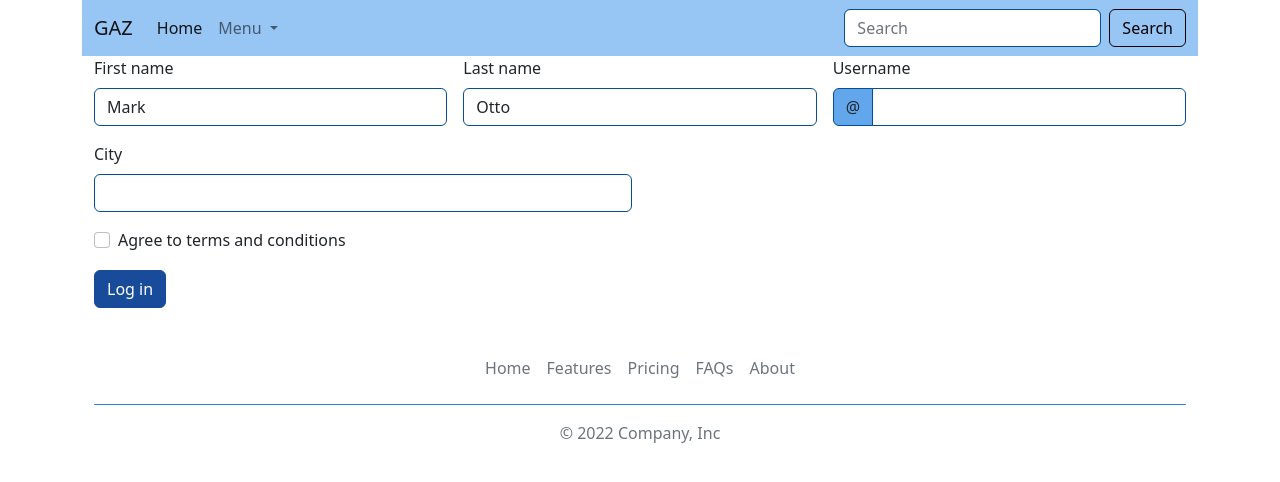
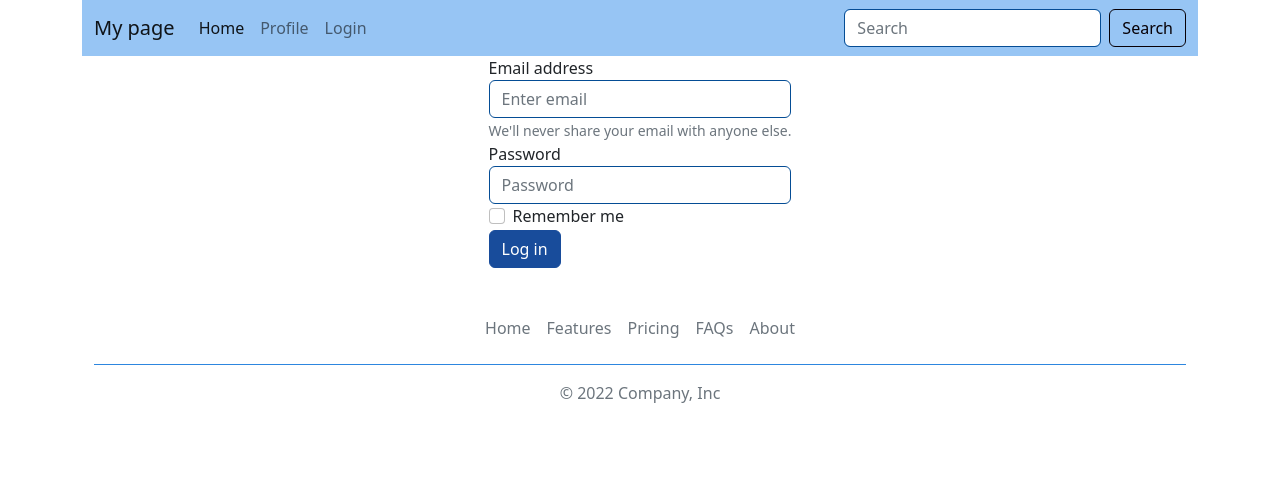
Before and after one commit to gaznik/CSS-Frameworks-CA-Gazmend-Nikqi-, a website: page login.html in a window 1280 px wide. Drawn offline with nearby package versions, Linux system fonts and the light colour scheme.

Commit message:
Fixed navbar

```diff
--- a/login.html
+++ b/login.html
@@ -8,29 +8,23 @@
     <title>Document</title>
 </head>
 <div class="container">
-<nav class="navbar navbar-expand-lg bg-light">
+  <nav class="navbar navbar-expand-lg bg-light">
     <div class="container-fluid">
-      <a class="navbar-brand" href="#">GAZ</a>
+      <a class="navbar-brand" href="/index.html">My page</a>
       <button class="navbar-toggler" type="button" data-bs-toggle="collapse" data-bs-target="#navbarSupportedContent" aria-controls="navbarSupportedContent" aria-expanded="false" aria-label="Toggle navigation">
         <span class="navbar-toggler-icon"></span>
       </button>
       <div class="collapse navbar-collapse" id="navbarSupportedContent">
         <ul class="navbar-nav me-auto mb-2 mb-lg-0">
           <li class="nav-item">
-            <a class="nav-link active" aria-current="page" href="index.html">Home</a>
+            <a class="nav-link active" aria-current="page" href="/index.html">Home</a>
           </li>
-
-          <li class="nav-item dropdown">
-            <a class="nav-link dropdown-toggle" href="#" role="button" data-bs-toggle="dropdown" aria-expanded="false">
-              Menu
-            </a>
-            <ul class="dropdown-menu">
-              <li><a class="dropdown-item" href="/profile.html">Profile</a></li>
-              <li><a class="dropdown-item" href="/login.html">Login</a></li>
-
-            </ul>
+          <li class="nav-item">
+            <a class="nav-link" href="/profile.html">Profile</a>
           </li>
-
+          <li class="nav-item">
+            <a class="nav-link" href="/login.html">Login</a>
+          </li>
         </ul>
         <form class="d-flex" role="search">
           <input class="form-control me-2" type="search" placeholder="Search" aria-label="Search">
@@ -42,52 +36,21 @@
 <body>
 
   <div class="container" style="max-width: fit-content;">
-    <form class="row g-3 needs-validation" novalidate >
-      <div class="col-md-4">
-        <label for="validationCustom01" class="form-label">First name</label>
-        <input type="text" class="form-control" id="validationCustom01" value="Mark" required>
-        <div class="valid-feedback">
-          Looks good!
-        </div>
+    <form>
+      <div class="form-group">
+        <label for="exampleInputEmail1">Email address</label>
+        <input type="email" class="form-control" id="exampleInputEmail1" aria-describedby="emailHelp" placeholder="Enter email">
+        <small id="emailHelp" class="form-text text-muted">We'll never share your email with anyone else.</small>
       </div>
-      <div class="col-md-4">
-        <label for="validationCustom02" class="form-label">Last name</label>
-        <input type="text" class="form-control" id="validationCustom02" value="Otto" required>
-        <div class="valid-feedback">
-          Looks good!
-        </div>
+      <div class="form-group">
+        <label for="exampleInputPassword1">Password</label>
+        <input type="password" class="form-control" id="exampleInputPassword1" placeholder="Password">
       </div>
-      <div class="col-md-4">
-        <label for="validationCustomUsername" class="form-label">Username</label>
-        <div class="input-group has-validation">
-          <span class="input-group-text" id="inputGroupPrepend">@</span>
-          <input type="text" class="form-control" id="validationCustomUsername" aria-describedby="inputGroupPrepend" required>
-          <div class="invalid-feedback">
-            Please choose a username.
-          </div>
-        </div>
+      <div class="form-group form-check">
+        <input type="checkbox" class="form-check-input" id="exampleCheck1">
+        <label class="form-check-label" for="exampleCheck1">Remember me</label>
       </div>
-      <div class="col-md-6">
-        <label for="validationCustom03" class="form-label">City</label>
-        <input type="text" class="form-control" id="validationCustom03" required>
-        <div class="invalid-feedback">
-          Please provide a valid city.
-        </div>
-      </div>
-      <div class="col-12">
-        <div class="form-check">
-          <input class="form-check-input" type="checkbox" value="" id="invalidCheck" required>
-          <label class="form-check-label" for="invalidCheck">
-            Agree to terms and conditions
-          </label>
-          <div class="invalid-feedback">
-            You must agree before submitting.
-          </div>
-        </div>
-      </div>
-      <div class="col-12" class="ms-1">
-        <button class="btn btn-primary" type="submit">Log in</button>
-      </div>
+      <button type="submit" class="btn btn-primary">Log in</button>
     </form>
   </div>
 
```
Also changed, not shown: index.html (+8 -14 lines), profile.html (+8 -14 lines).
